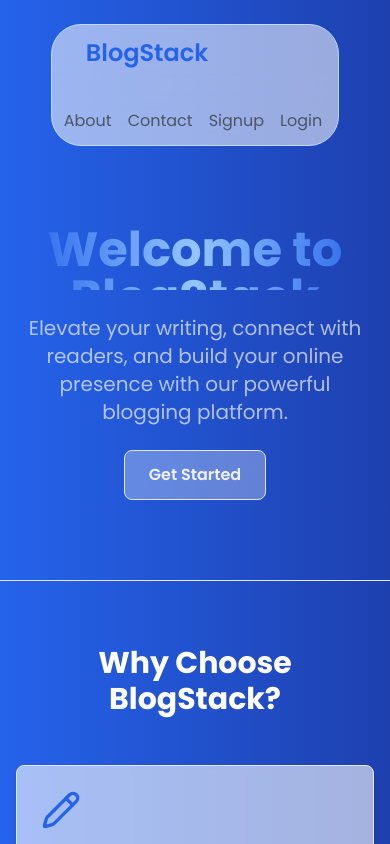
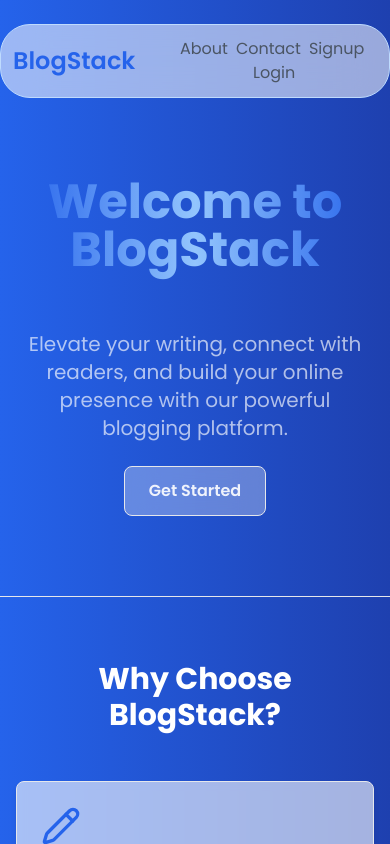
Before and after one commit to shivaraj110/BlogStack, a React (Vite) app: page / in a window 390 px wide. Shown: the top 844 px of the page. Built offline with nearby package versions, Linux system fonts and the light colour scheme; no server answers.

Commit message:
made landing page responsive

```diff
--- a/src/pages/Landing.tsx
+++ b/src/pages/Landing.tsx
@@ -11,21 +11,21 @@ function Landing() {
   return (
     <div className="flex flex-col min-h-screen bg-gradient-to-r from-blue-600 to-blue-800">
       {" "}
-      <header className=" bg-gradient-to-r from-blue-600 to-blue-800 poppins-regular flex justify-center">
+      <header className=" poppins-regular flex justify-center">
         {" "}
-        <div className="container bg-white/55 border-[1.5px] border-blue-200 rounded-[30px] mt-6 backdrop-blur-xl w-fit  transi p-3">
+        <div className="container bg-white/55 border-[1.5px] border-blue-200 rounded-[30px] mt-6 backdrop-blur-xl w-fit transi p-3">
           {" "}
-          <div className="flex flex-col sm:flex-row justify-center gap-6 items-center">
+          <div className="flex flex-row justify-center gap-6 items-center">
             {" "}
             <Link
               to="/"
-              className="text-2xl font-bold poppins-semibold text-blue-600 mr-24 mb-4 sm:mb-0">
+              className="text-2xl font-bold poppins-semibold text-blue-600 sm:mr-24 mr-2 sm:mb-0">
               {" "}
               BlogStack{" "}
             </Link>{" "}
             <nav>
               {" "}
-              <ul className="flex flex-wrap justify-center poppins-regular sm:justify-end space-x-4">
+              <ul className="flex flex-wrap justify-center poppins-regular space-x-2">
                 {" "}
                 <li>
                   {" "}
@@ -74,7 +74,7 @@ function Landing() {
           {" "}
           <div className="container mx-auto px-4 h-fit text-center">
             {" "}
-            <h1 className="text-5xl font-bold mb-6 bg-gradient-to-r h-16 from-blue-600 via-blue-300 to-blue-600 text-transparent bg-clip-text">
+            <h1 className="text-5xl font-bold mb-6 bg-gradient-to-r sm:h-16 h-32 from-blue-600 via-blue-300 to-blue-600 text-transparent bg-clip-text">
               Welcome to BlogStack
             </h1>{" "}
             <p className="text-xl mb-6 max-w-2xl mx-auto text-white/65">
```
